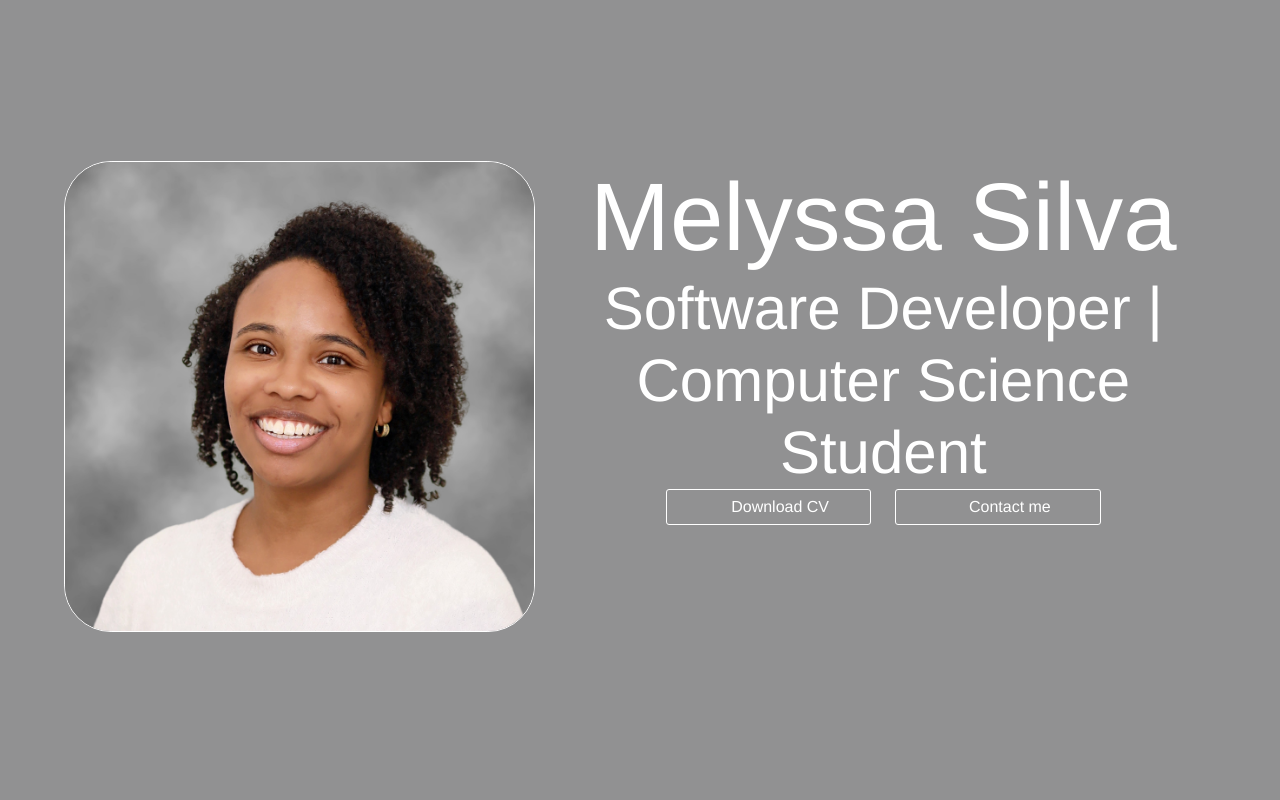
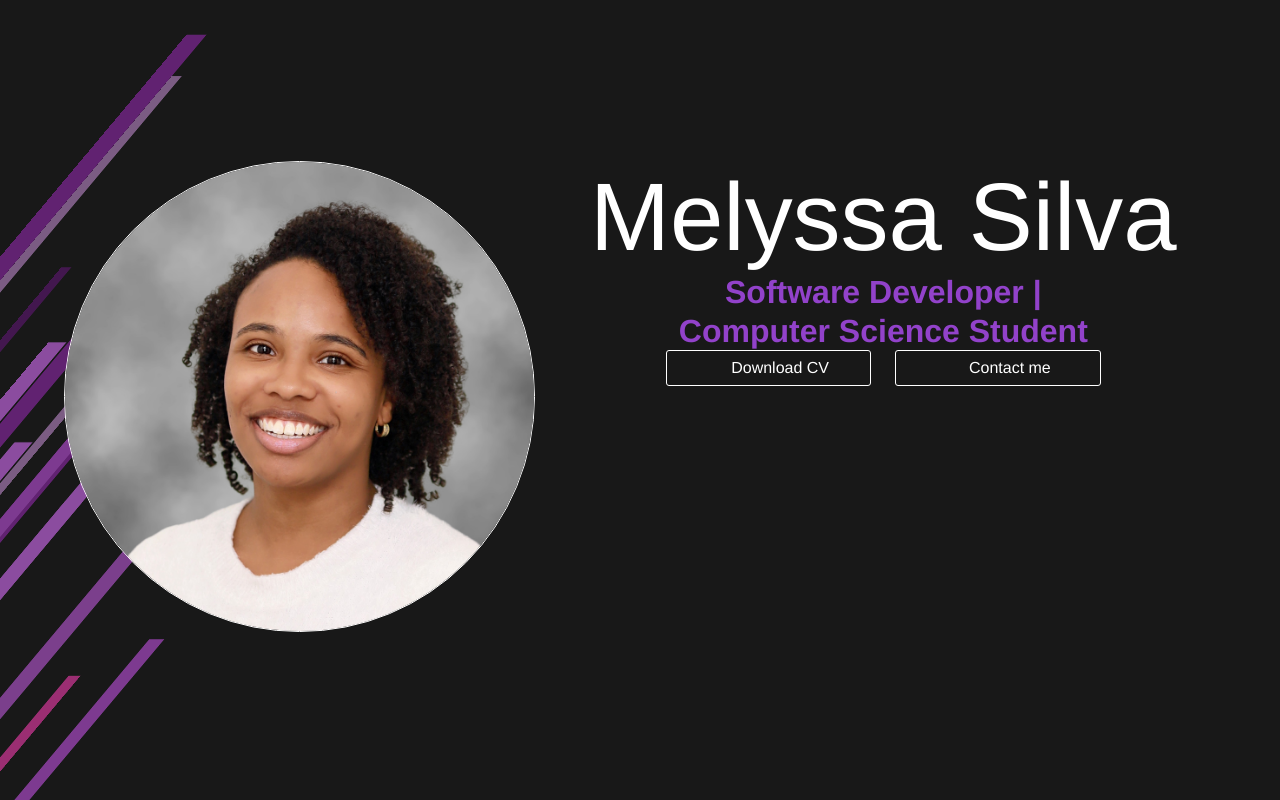
Before and after one commit to silva-melyssa/my-portfolio, a React app: page / in a window 1280 px wide. Built offline with nearby package versions, Linux system fonts and the light colour scheme; some icons are missing; the HTML template or start-up script is replaced by a standard one.

Commit message:
animation added

```diff
--- /dev/null
+++ b/src/components/AnimatedBg/AnimatedBg.css
@@ -0,0 +1,72 @@
+body {
+    background-color: #181818 !important;
+}
+
+.parallelogram {
+    transform: skew(-40deg);
+    position: absolute;
+    z-index: -9;
+}
+
+#one {
+    width: 20px;
+    height: 300px;
+    animation: moveBar 15s linear infinite;
+    box-shadow: 100px 509px #612271, 20px 300px #612271, -120px 150px #612271;
+}
+
+#two {
+    width: 10px;
+    height: 300px;
+    animation: moveBar 30s linear infinite;
+    box-shadow: 250px 450px #43174F, -50px 200px #43174F;
+}
+
+#three {
+    width: 10px;
+    height: 500px;
+    animation: moveBar 20s linear infinite;
+    box-shadow: 70px 500px #7B5C83, -100px 200px #7B5C83;
+}
+
+#seven {
+    width: 18px;
+    /* Reduced width */
+    height: 250px;
+    /* Adjusted height */
+    animation: moveBar 20s linear infinite;
+    box-shadow: 250px 550px #7B3F8C, 150px 500px #7B3F8C, -250px 400px #7B3F8C;
+}
+
+#eight {
+    width: 15px;
+    /* Reduced width */
+    height: 300px;
+    /* Adjusted height */
+    animation: moveBar 26s linear infinite;
+    box-shadow: 350px 600px #7D3A90, -150px 500px #7D3A90, 100px 400px #7D3A90;
+}
+
+#nine {
+    width: 12px;
+    /* Reduced width */
+    height: 350px;
+    /* Adjusted height */
+    animation: moveBar 22s linear infinite;
+    box-shadow: 300px 700px #9B2E72, -100px 450px #9B2E72;
+}
+
+#ten {
+    width: 18px;
+    /* Reduced width */
+    height: 250px;
+    /* Adjusted height */
+    animation: moveBar 30s linear infinite;
+    box-shadow: 150px 350px #8B4C9F, 0px 250px #8B4C9F, 50px 350px #8B4C9F;
+}
+
+@keyframes moveBar {
+    100% {
+        transform: skew(-40deg) translateY(-1000px);
+    }
+}
--- /dev/null
+++ b/src/components/AnimatedBg/AnimetedBg.tsx
@@ -0,0 +1,21 @@
+
+import './AnimatedBg.css'; // Import the CSS file for the animations
+
+const AnimatedBg = () => {
+    return (
+        <>
+            <div className="parallelogram" id="one"></div>
+            <div className="parallelogram" id="two"></div>
+            <div className="parallelogram" id="three"></div>
+            <div className="parallelogram" id="four"></div>
+            <div className="parallelogram" id="five"></div>
+            <div className="parallelogram" id="six"></div>
+            <div className="parallelogram" id="seven"></div>
+            <div className="parallelogram" id="eight"></div>
+            <div className="parallelogram" id="nine"></div>
+            <div className="parallelogram" id="ten"></div>
+        </>
+    );
+};
+
+export default AnimatedBg;
--- a/src/pages/Home/sections/Hero/Hero.tsx
+++ b/src/pages/Home/sections/Hero/Hero.tsx
@@ -3,11 +3,11 @@ import Avatar from "../../../../assets/images/avatar.png"
 import DownloadIcon from '@mui/icons-material/Download';
 import EmailIcon from '@mui/icons-material/Email';
 import StyledButton from "../../../../components/StyledButton/StyledButton";
+import AnimatedBg from "../../../../components/AnimatedBg/AnimetedBg";
 
 const Hero = () => {
 
-    const StyledHero = styled("div")(({ theme }) => ({
-        backgroundColor: theme.palette.primary.main,
+    const StyledHero = styled("div")(() => ({
         height: "100vh",
         display: "flex",
         alignItems: "center",
@@ -15,13 +15,17 @@ const Hero = () => {
 
     const StyledImg = styled("img")(({ theme }) => ({
         width: "100%",
-        borderRadius: "10%",
+        borderRadius: "50%",
+        position: "relative",
         border: `1px solid ${theme.palette.primary.contrastText}`,
     }))
 
     return (
         <>
             <StyledHero>
+                {/* Background Animation */}
+                <AnimatedBg />
+
                 <Container maxWidth="lg">
                     <Grid container spacing={2}>
                         <Grid size={{ xs: 12, md: 5 }}>
@@ -29,7 +33,8 @@ const Hero = () => {
                         </Grid>
                         <Grid size={{ xs: 12, md: 7 }}>
                             <Typography color="primary.contrastText" variant="h1" textAlign="center">Melyssa Silva</Typography>
-                            <Typography color="primary.contrastText" variant="h2" textAlign="center">Software Developer | Computer Science Student</Typography>
+                            <Typography color="secondary.light" variant="h2" textAlign="center" sx={{ fontSize: { xs: '1.5rem', sm: '1.75rem', md: '2rem' }, fontWeight: 'bold' }}>Software Developer |</Typography>
+                            <Typography color="secondary.light" variant="h2" textAlign="center" sx={{ fontSize: { xs: '1.5rem', sm: '1.75rem', md: '2rem' }, fontWeight: 'bold' }}>Computer Science Student</Typography>
                             <Grid container display="flex" justifyContent="center" spacing={3}>
                                 <Grid component="div" size={{ xs: 12, md: 4 }} display="flex" justifyContent="center">
                                     <StyledButton>
@@ -41,17 +46,12 @@ const Hero = () => {
                                     <StyledButton>
                                         <EmailIcon />
                                         <Typography>Contact me</Typography>
-
                                     </StyledButton>
                                 </Grid>
                             </Grid>
-
                         </Grid>
                     </Grid>
                 </Container>
-
-
-
             </StyledHero >
         </>
     )
```
Also changed, not shown: src/assets/images/avatarsbg.png (added).
